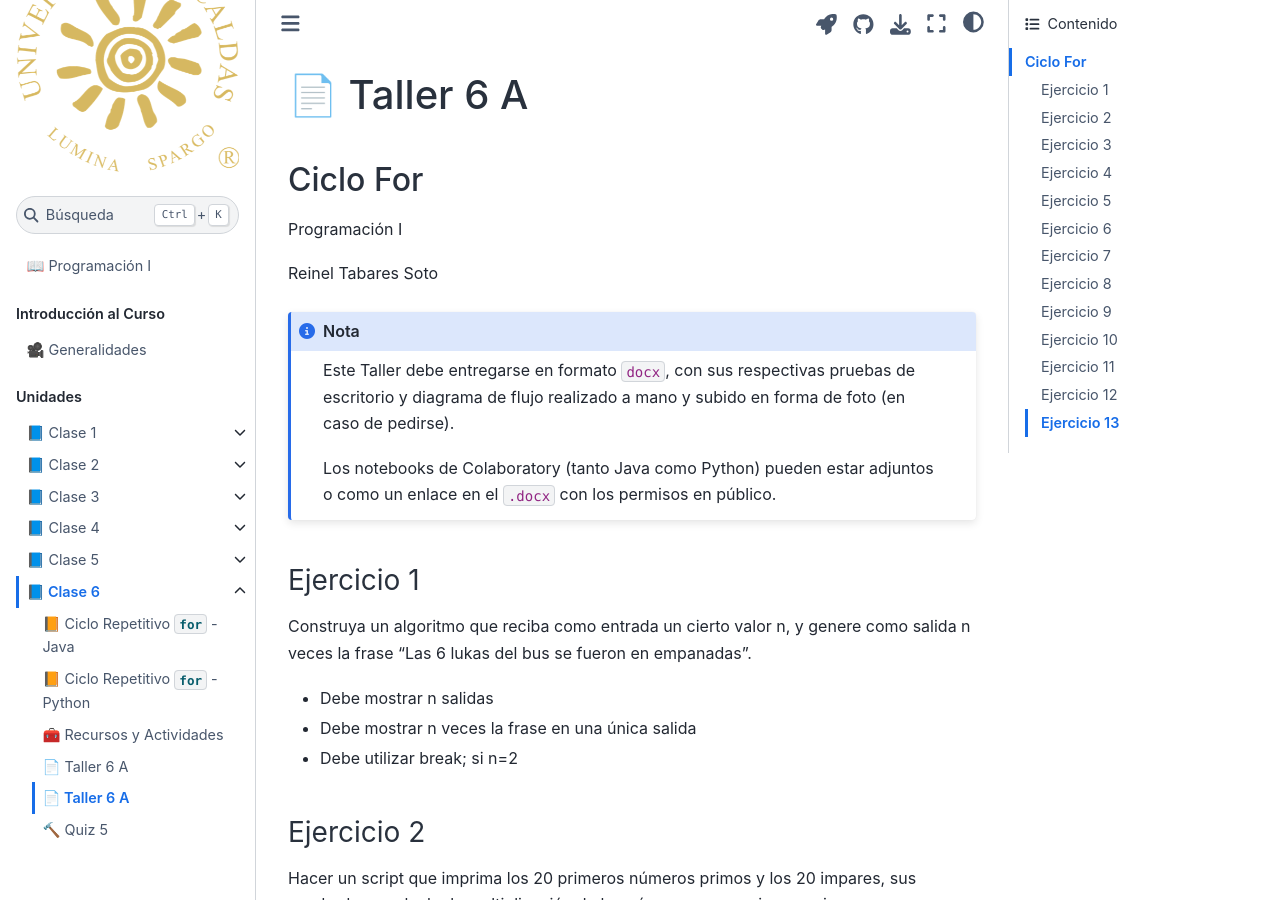
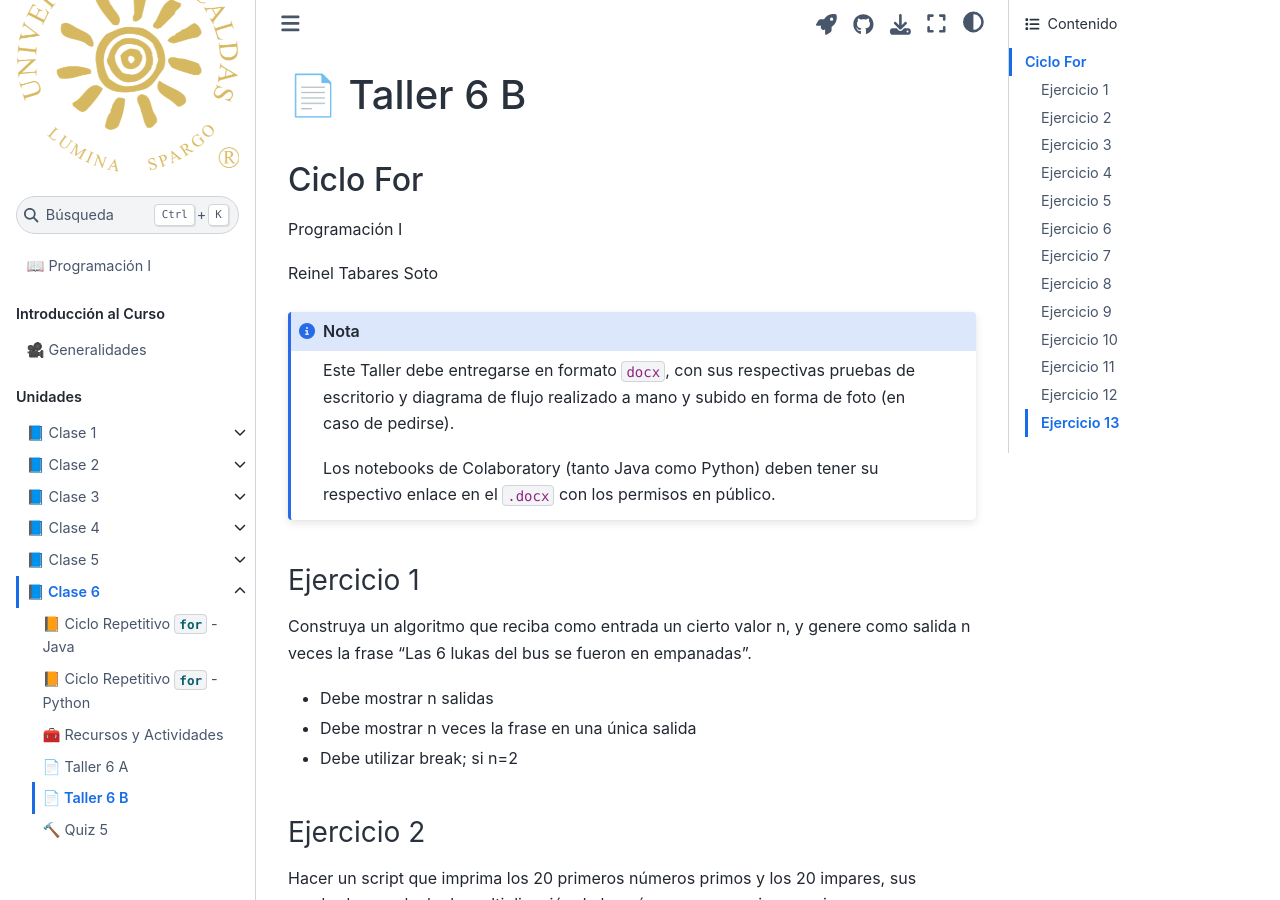
Before and after one commit to BioAITeamLearning/prog1-2023-02-ucaldas, a Jupyter Book: the page built from content/talleres/taller6_B.md, in a window 1280 px wide and 900 px high. Built offline with Jupyter Book 1.0.4 settings and Sphinx 7.4.7 and the Sphinx Book theme 1.1.4, drawn with Linux system fonts in a browser that asks for light colours.

Commit message:
correción talleres

```diff
--- a/content/talleres/taller6_B.md
+++ b/content/talleres/taller6_B.md
@@ -10,7 +10,7 @@ kernelspec:
   name: python3
 ---
 
-# 📄 Taller 6 A
+# 📄 Taller 6 B
 
 ## Ciclo For
 Programación I
@@ -20,7 +20,7 @@ Reinel Tabares Soto
 :::{note}
 Este Taller debe entregarse en formato `docx`, con sus respectivas pruebas de escritorio y diagrama de flujo realizado a mano y subido en forma de foto (en caso de pedirse).
 
-Los notebooks de Colaboratory (tanto Java como Python) pueden estar adjuntos o como un enlace en el `.docx` con los permisos en público.
+Los notebooks de Colaboratory (tanto Java como Python) deben tener su respectivo enlace en el `.docx` con los permisos en público.
 :::
 
 ### Ejercicio 1
```
Also changed, not shown: content/talleres/taller4.md (+1 -1 lines), content/talleres/taller5.md (+1 -1 lines), content/talleres/taller6_A.md (+1 -1 lines), content/notebooks/Clase6-Java.ipynb.
